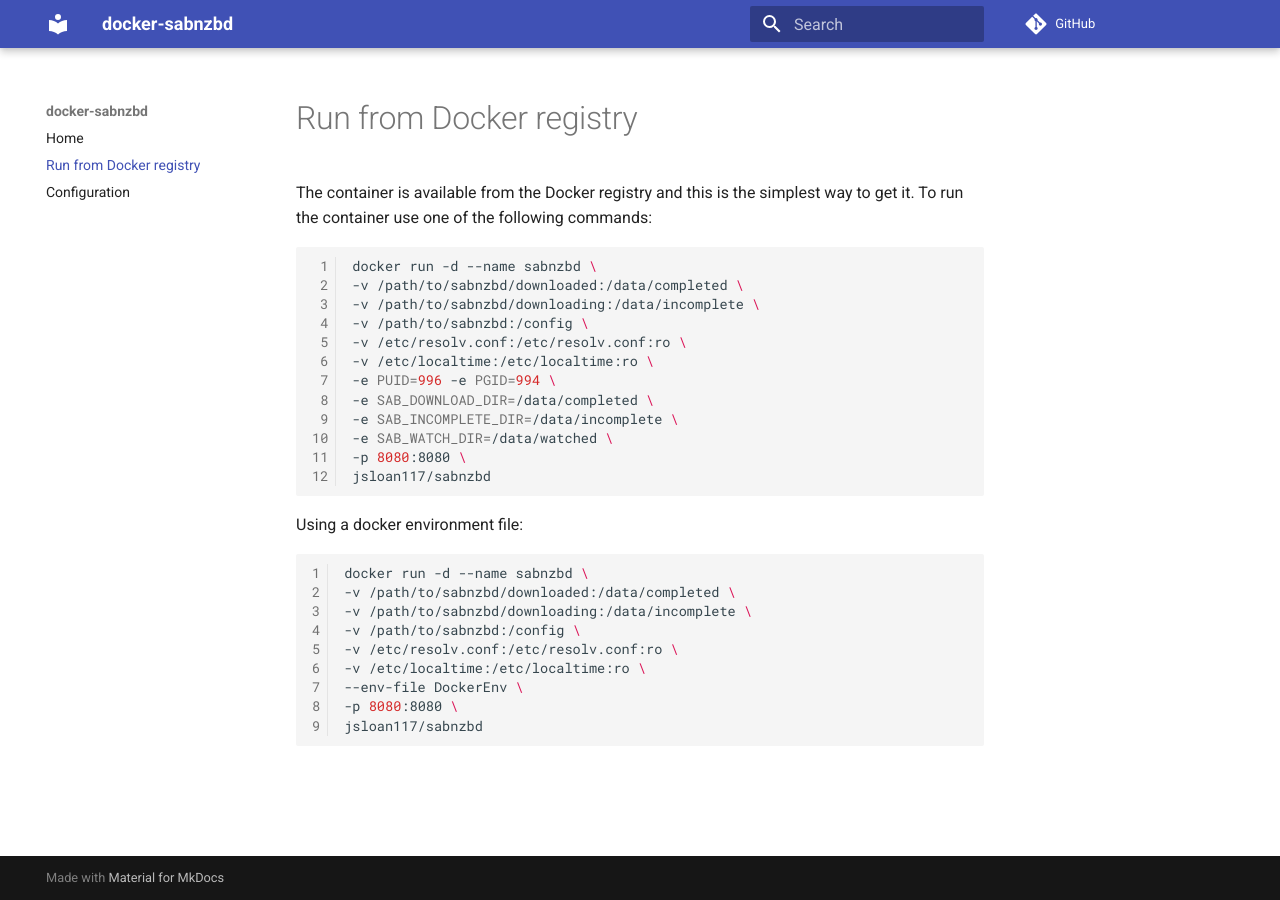
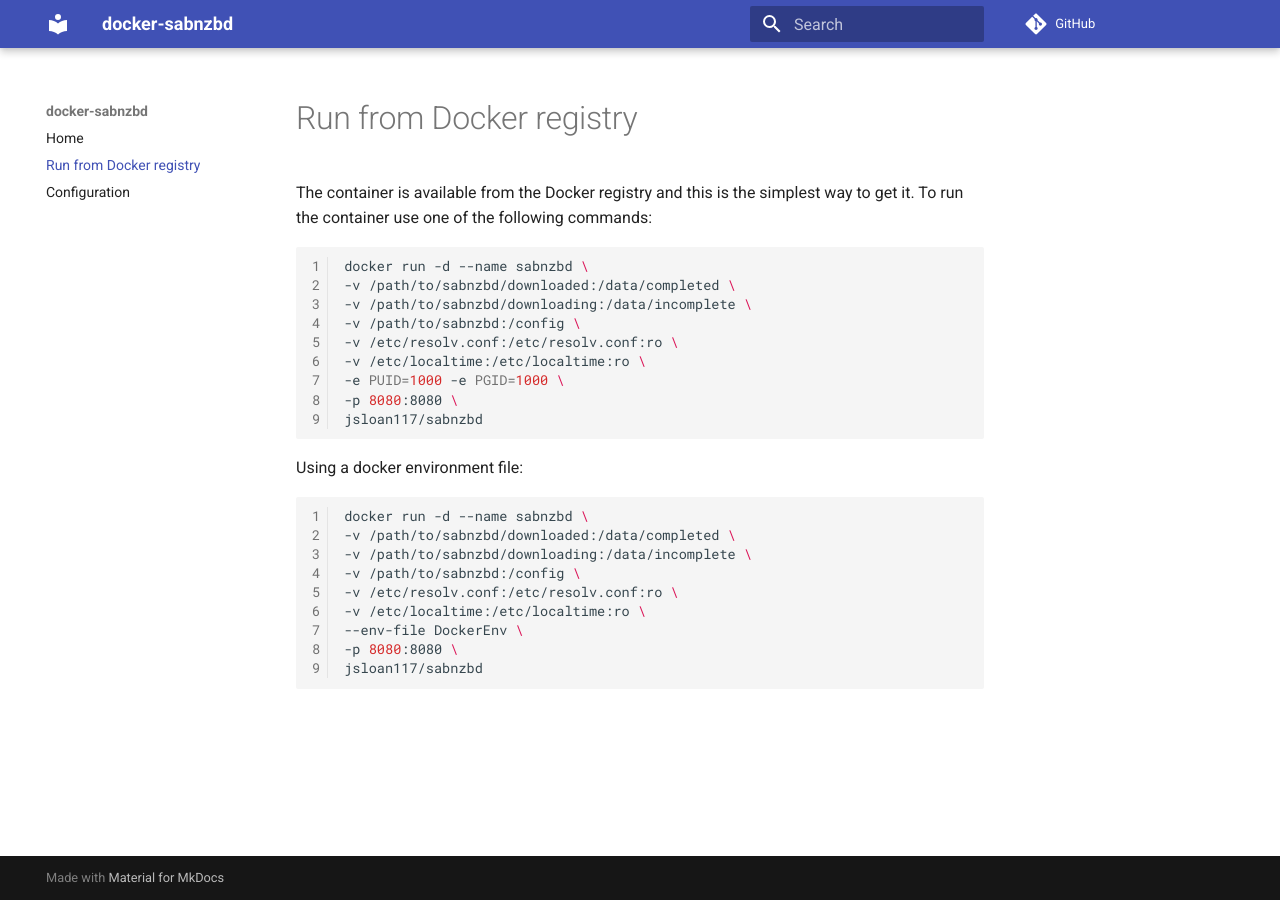
Before and after one commit to jsloan117/docker-sabnzbd, an MkDocs documentation site: the page built from docs/run-from-docker-registry.md, in a window 1280 px wide. Built offline with MkDocs 1.6.1 and Material for MkDocs 9.7.7, drawn with Linux system fonts in a browser that asks for light colours; comment, search, counter and statistics services are not loaded.

````diff
--- a/docs/run-from-docker-registry.md
+++ b/docs/run-from-docker-registry.md
@@ -8,10 +8,7 @@ docker run -d --name sabnzbd \
 -v /path/to/sabnzbd:/config \
 -v /etc/resolv.conf:/etc/resolv.conf:ro \
 -v /etc/localtime:/etc/localtime:ro \
--e PUID=996 -e PGID=994 \
--e SAB_DOWNLOAD_DIR=/data/completed \
--e SAB_INCOMPLETE_DIR=/data/incomplete \
--e SAB_WATCH_DIR=/data/watched \
+-e PUID=1000 -e PGID=1000 \
 -p 8080:8080 \
 jsloan117/sabnzbd
 ```
````
Also changed, not shown: docs/index.md (+0 -3 lines), goss.yml (added, +42 -0 lines), 3 other files.
